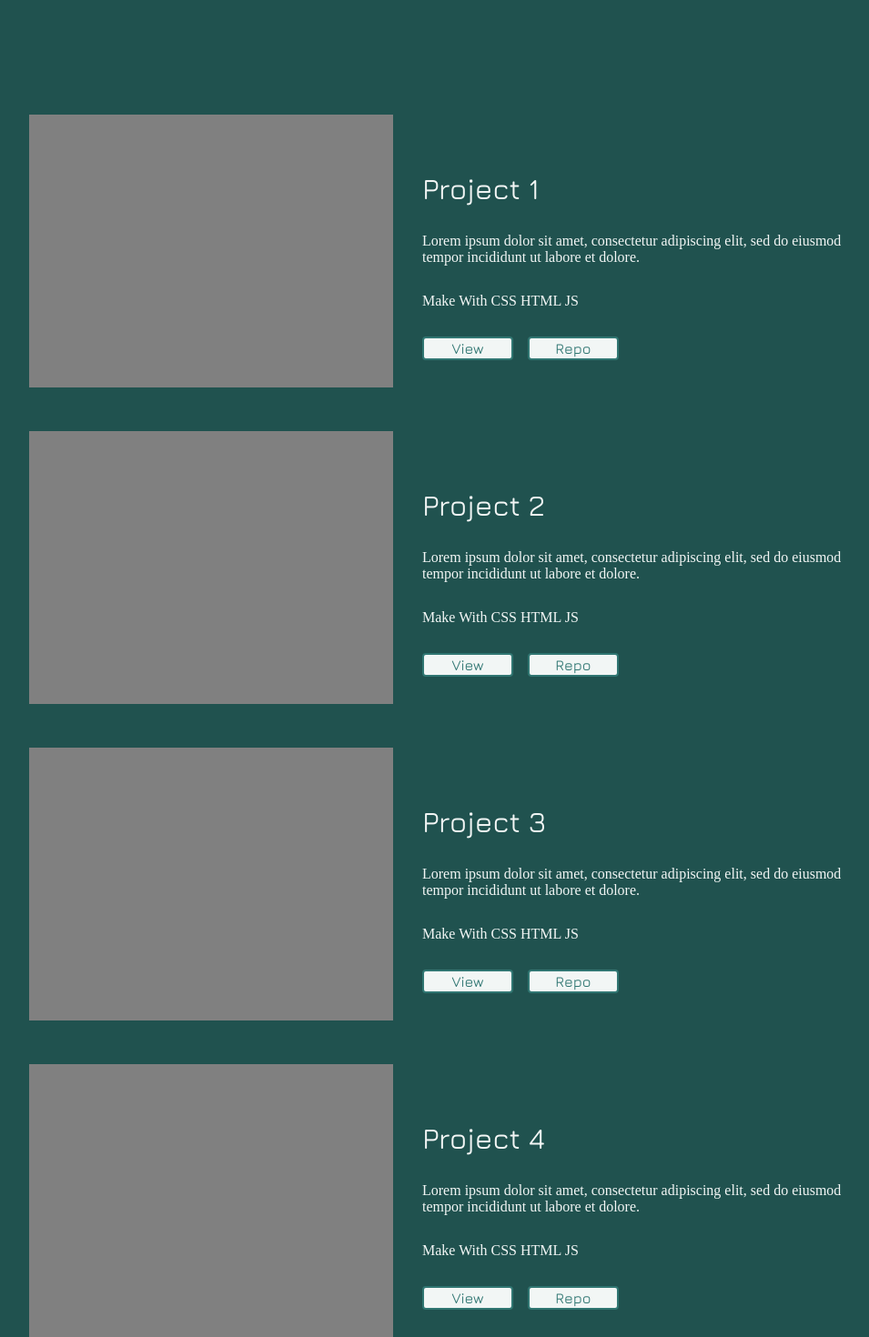
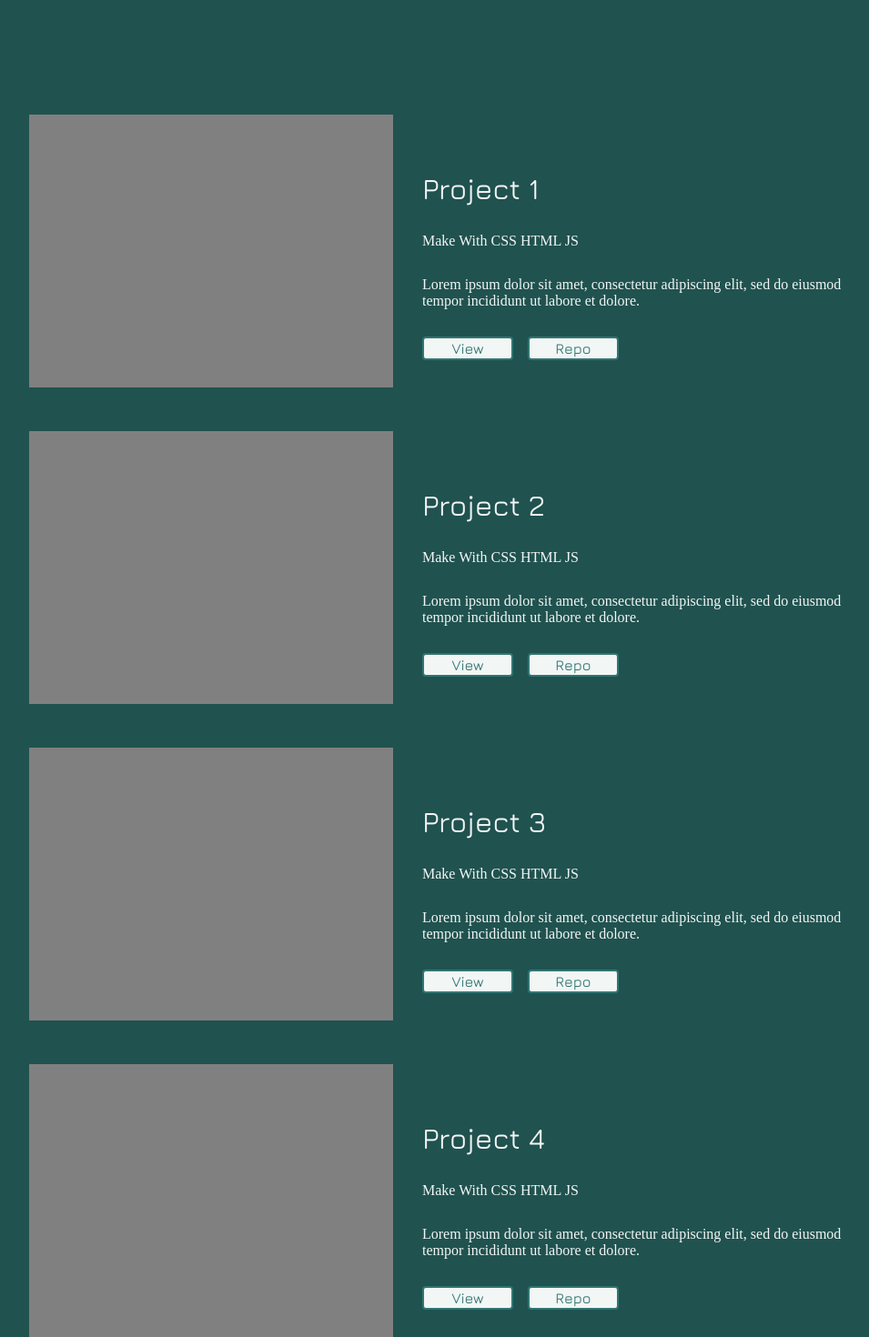
Before and after one commit to ajhanson22227/portfolio, a React (Create React App) app: page / in a window 1280 px wide. Shown: the part 1920-3390 px from the top of the page at 91% size, without its empty margins (126-1081 px from the left). Built offline with nearby package versions, Linux system fonts and the light colour scheme.

Commit message:
Move made from bottom to below title

```diff
--- a/src/components/Project/Project.js
+++ b/src/components/Project/Project.js
@@ -11,11 +11,12 @@ const Project = () => {
           <div className="project-image"></div>
           <div className="project-info">
             <div className="project-title">Project 1</div>
+            <div className="project-tools">Make With CSS HTML JS</div>
             <div className="project-desc">
               Lorem ipsum dolor sit amet, consectetur adipiscing elit, sed do
               eiusmod tempor incididunt ut labore et dolore.
             </div>
-            <div className="project-tools">Make With CSS HTML JS</div>
+
             <div className="project-view">
               <div className="view-button">View </div>
               <div className="view-button"> Repo</div>
@@ -27,11 +28,12 @@ const Project = () => {
           <div className="project-image"></div>
           <div className="project-info">
             <div className="project-title">Project 2</div>
+            <div className="project-tools">Make With CSS HTML JS</div>
             <div className="project-desc">
               Lorem ipsum dolor sit amet, consectetur adipiscing elit, sed do
               eiusmod tempor incididunt ut labore et dolore.
             </div>
-            <div className="project-tools">Make With CSS HTML JS</div>
+
             <div className="project-view">
               <div className="view-button">View </div>
               <div className="view-button"> Repo</div>
@@ -43,11 +45,12 @@ const Project = () => {
           <div className="project-image"></div>
           <div className="project-info">
             <div className="project-title">Project 3</div>
+            <div className="project-tools">Make With CSS HTML JS</div>
             <div className="project-desc">
               Lorem ipsum dolor sit amet, consectetur adipiscing elit, sed do
               eiusmod tempor incididunt ut labore et dolore.
             </div>
-            <div className="project-tools">Make With CSS HTML JS</div>
+
             <div className="project-view">
               <div className="view-button">View </div>
               <div className="view-button"> Repo</div>
@@ -59,11 +62,12 @@ const Project = () => {
           <div className="project-image"></div>
           <div className="project-info">
             <div className="project-title">Project 4</div>
+            <div className="project-tools">Make With CSS HTML JS</div>
             <div className="project-desc">
               Lorem ipsum dolor sit amet, consectetur adipiscing elit, sed do
               eiusmod tempor incididunt ut labore et dolore.
             </div>
-            <div className="project-tools">Make With CSS HTML JS</div>
+
             <div className="project-view">
               <div className="view-button">View </div>
               <div className="view-button"> Repo</div>
```
